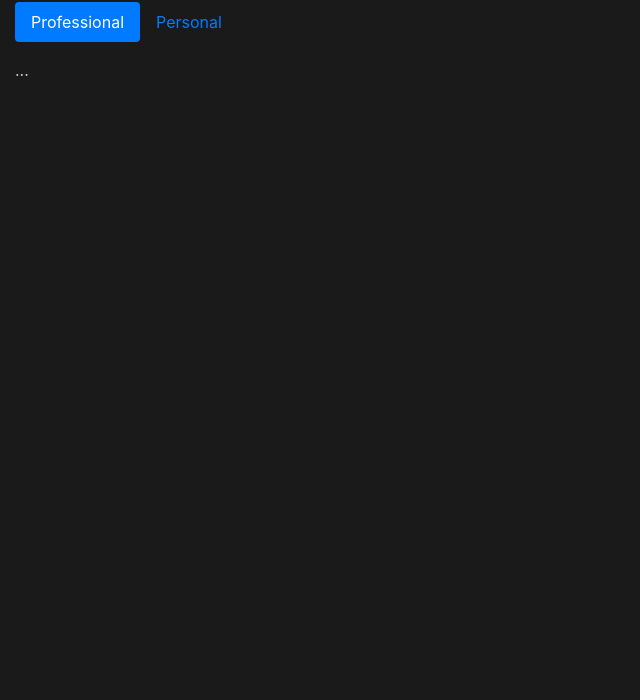
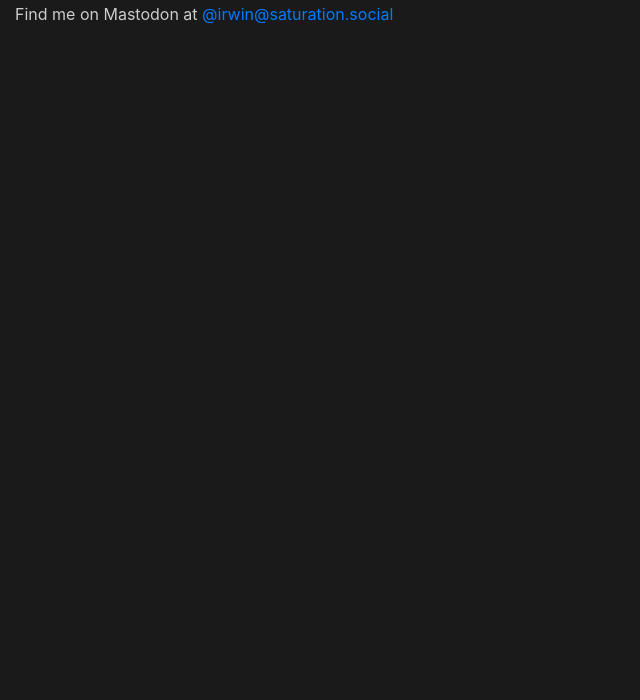
Before and after one commit to tmonkey/irwinchen, a plain HTML site: page index.html in a window 1280 px wide. Shown: the part 100-800 px from the top of the page, without its empty margins (0-640 px from the left). Drawn offline with nearby package versions, Linux system fonts and the light colour scheme; a web font is replaced by a local one.

Commit message:
addded Mastodon address

```diff
--- a/index.html
+++ b/index.html
@@ -13,7 +13,7 @@
 
     <link rel="stylesheet" href="style.css">
 
-    <title>Irwin Chen: Outpost</title>
+    <title>Irwin Chen</title>
   </head>
   <body>
     <div class="container-fluid">
@@ -25,14 +25,7 @@
       </div>
       <div class="row">
         <div class="col">
-          <ul class="nav nav-pills mb-3" id="pills-tab" role="tablist">
-            <li class="nav-item" role="presentation"><a class="nav-link active" id="pills-home-tab" data-bs-toggle="pill" href="#pills-home" role="tab" aria-controls="pills-home" aria-selected="true">Professional</a></li>
-            <li class="nav-item" role="presentation"><a class="nav-link" id="pills-profile-tab" data-bs-toggle="pill" href="#pills-profile" role="tab" aria-controls="pills-profile" aria-selected="false">Personal</a></li>
-          </ul>
-          <div class="tab-content" id="pills-tabContent">
-            <div class="tab-pane fade show active" id="pills-home" role="tabpanel" aria-labelledby="pills-home-tab">...</div>
-            <div class="tab-pane fade" id="pills-profile" role="tabpanel" aria-labelledby="pills-profile-tab">...</div>
-          </div>
+         <p>Find me on Mastodon at <a rel="me" href="https://saturation.social/@irwin">@irwin@saturation.social</a></p>
         </div>
       </div>
     </div>
```
